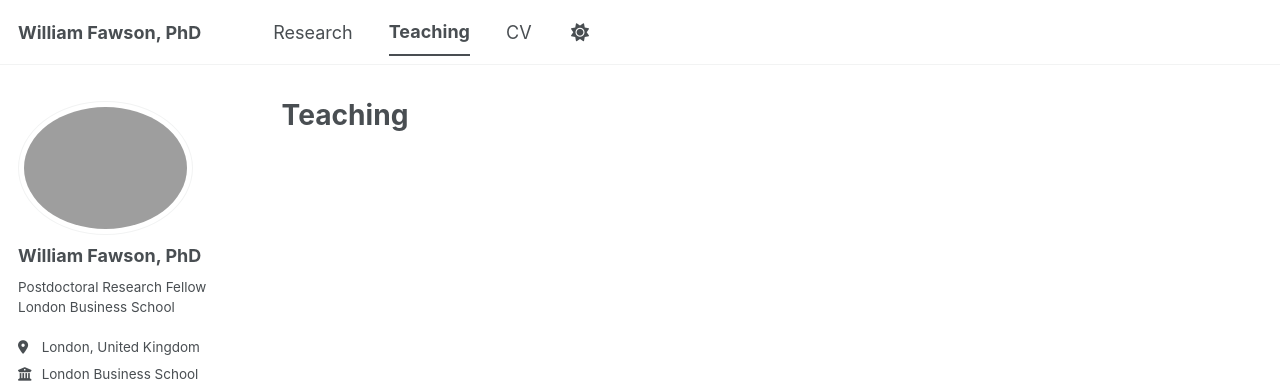
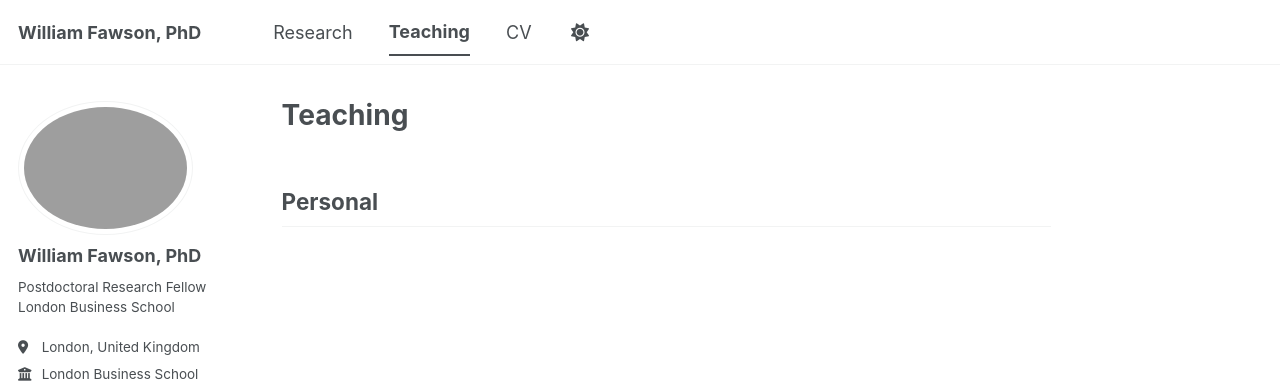
Before and after one commit to williamfawson/williamfawson.github.io, a Jekyll site: the page built from _pages/teaching.md, in a window 1280 px wide. Shown: the top 383 px of the page. Built offline with Jekyll 4.4.1, drawn with Linux system fonts in a browser that asks for light colours; a style sheet for code colours, icons or effects is not loaded.

Commit message:
Update teaching.md

```diff
--- a/_pages/teaching.md
+++ b/_pages/teaching.md
@@ -5,8 +5,4 @@ permalink: /teaching/
 author_profile: true
 ---
 
-{% include base_path %}
-
-{% for post in site.teaching reversed %}
-  {% include archive-single.html %}
-{% endfor %}
+## Personal
```
